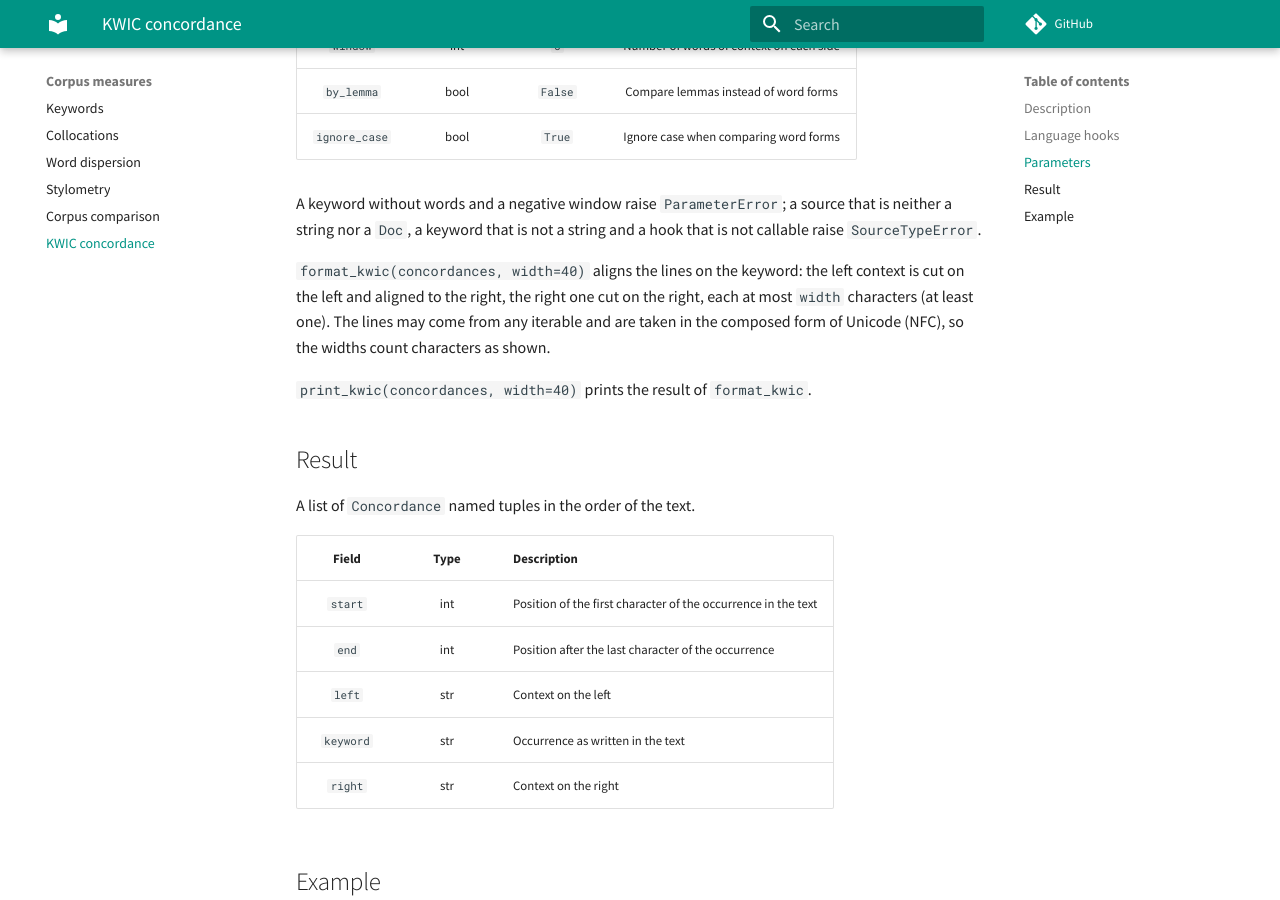
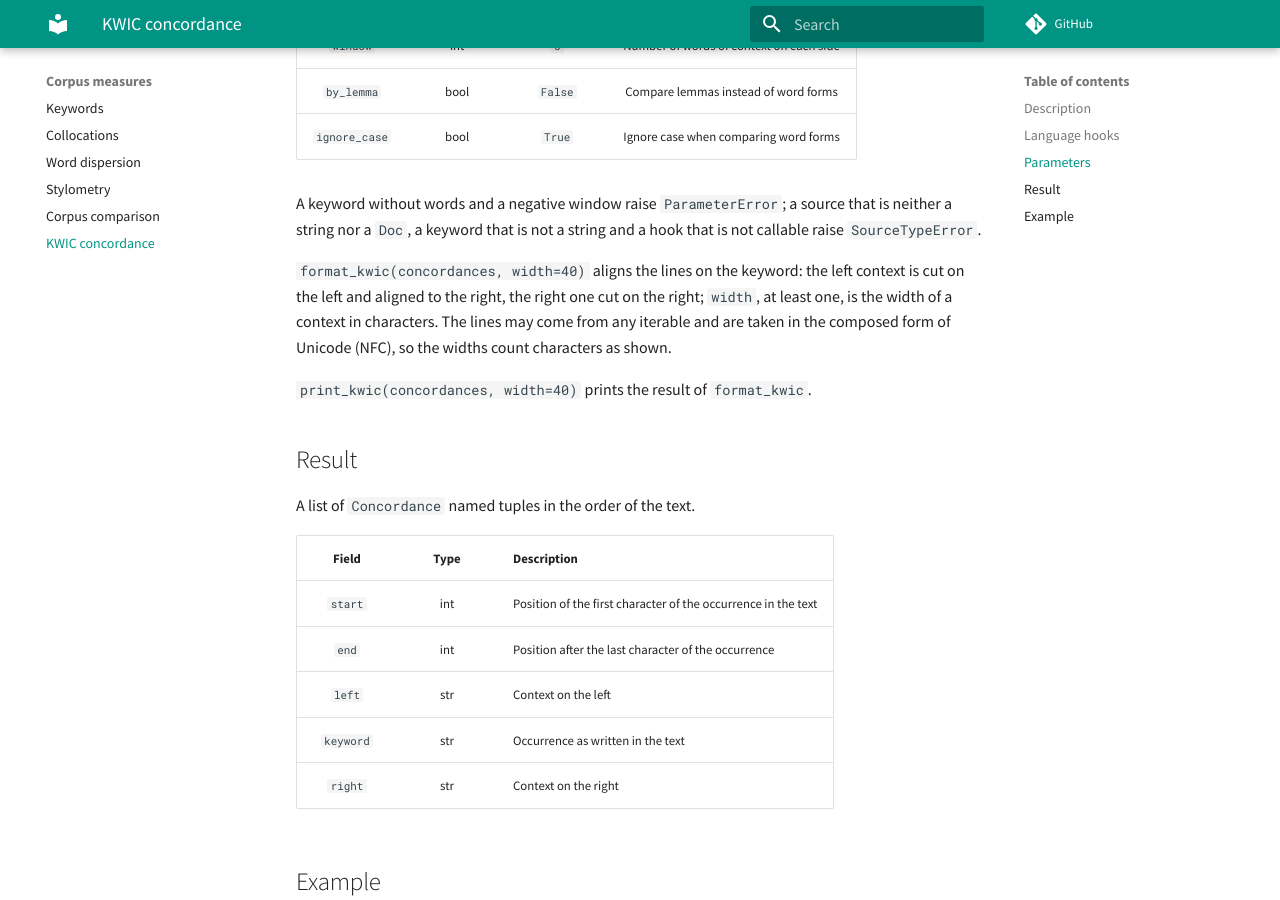
Before and after one commit to SergeyShk/anyTS, an MkDocs documentation site: the page built from docs/corpus/kwic.md, in a window 1280 px wide and 900 px high, scrolled down 1624 px. Built offline with MkDocs 1.6.1 and Material for MkDocs 9.7.7, drawn with Linux system fonts in a browser that asks for light colours; comment, search, counter and statistics services are not loaded.

Commit message:
Restore the conditions of fetch_archive and format_kwic and drop the places of the finders
The download of fetch_archive is not conditional, only the verification and
the extraction are, and its checksum may be in upper or lower case; the
width of format_kwic is the width of a context, at least one. The
description of calc_alliteration_runs is split into sentences again. The
included sections of the hooks no longer point to what follows on a page,
and the rules of ConnectorMatcher are empty by default apart from pos_tags.

Co-Authored-By: Claude Opus 5.5 <noreply@anthropic.com>

```diff
--- a/docs/corpus/kwic.md
+++ b/docs/corpus/kwic.md
@@ -42,7 +42,7 @@ A keyword without words and a negative window raise `ParameterError`; a source t
 <!-- --8<-- [end:kwic-parameters] -->
 
 <!-- --8<-- [start:format_kwic] -->
-`format_kwic(concordances, width=40)` aligns the lines on the keyword: the left context is cut on the left and aligned to the right, the right one cut on the right, each at most `width` characters (at least one). The lines may come from any iterable and are taken in the composed form of Unicode (NFC), so the widths count characters as shown.
+`format_kwic(concordances, width=40)` aligns the lines on the keyword: the left context is cut on the left and aligned to the right, the right one cut on the right; `width`, at least one, is the width of a context in characters. The lines may come from any iterable and are taken in the composed form of Unicode (NFC), so the widths count characters as shown.
 <!-- --8<-- [end:format_kwic] -->
 
 <!-- --8<-- [start:print_kwic] -->
```
Also changed, not shown: docs/components.md (+1 -1 lines), docs/datasets.md (+1 -1 lines), docs/stats/cohesion_stats_funcs.md (+1 -1 lines), docs/visualizers/highlight.md (+1 -1 lines), 2 other files.
